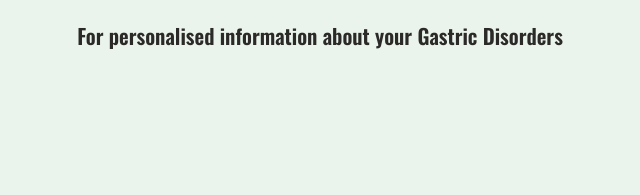
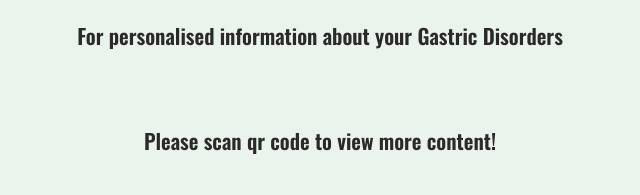
Before and after one commit to anshuul/doctor-backend, a Django app: page / in a window 1280 px wide. Shown: the part 1014-1209 px from the top of the page, without its empty margins (320-960 px from the left). Before the commit the page ends 1063 px from the top, so only its background shows below. Run offline with Django 3.2, Linux system fonts and the light colour scheme.

Commit message:
test changes for demo

```diff
--- a/templates/services/index.html
+++ b/templates/services/index.html
@@ -15,6 +15,7 @@
     <div class="hm-title container">
     <p>For personalised information about your Gastric Disorders
     </p>
+    <p>Please scan qr code to view more content!</p>
     </div>
     </div>
 
```
